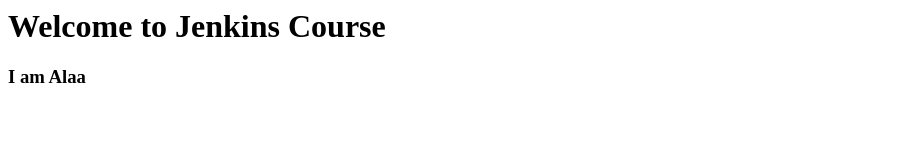
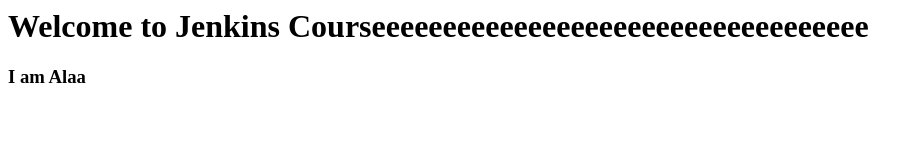
Before and after one commit to alaaeldaindarwish/Devops-Test, a plain HTML site: page index.html in a window 1280 px wide. Shown: the whole page, without its empty margins (0-921 px from the left). Drawn offline with Linux system fonts and the light colour scheme.

Commit message:
Update heading text in index.html

```diff
--- a/index.html
+++ b/index.html
@@ -1,2 +1,2 @@
-<h1>Welcome to Jenkins Course <h1>
+<h1>Welcome to Jenkins Courseeeeeeeeeeeeeeeeeeeeeeeeeeeeeeeeeee <h1>
 <h3>I am Alaa</h3>
```
